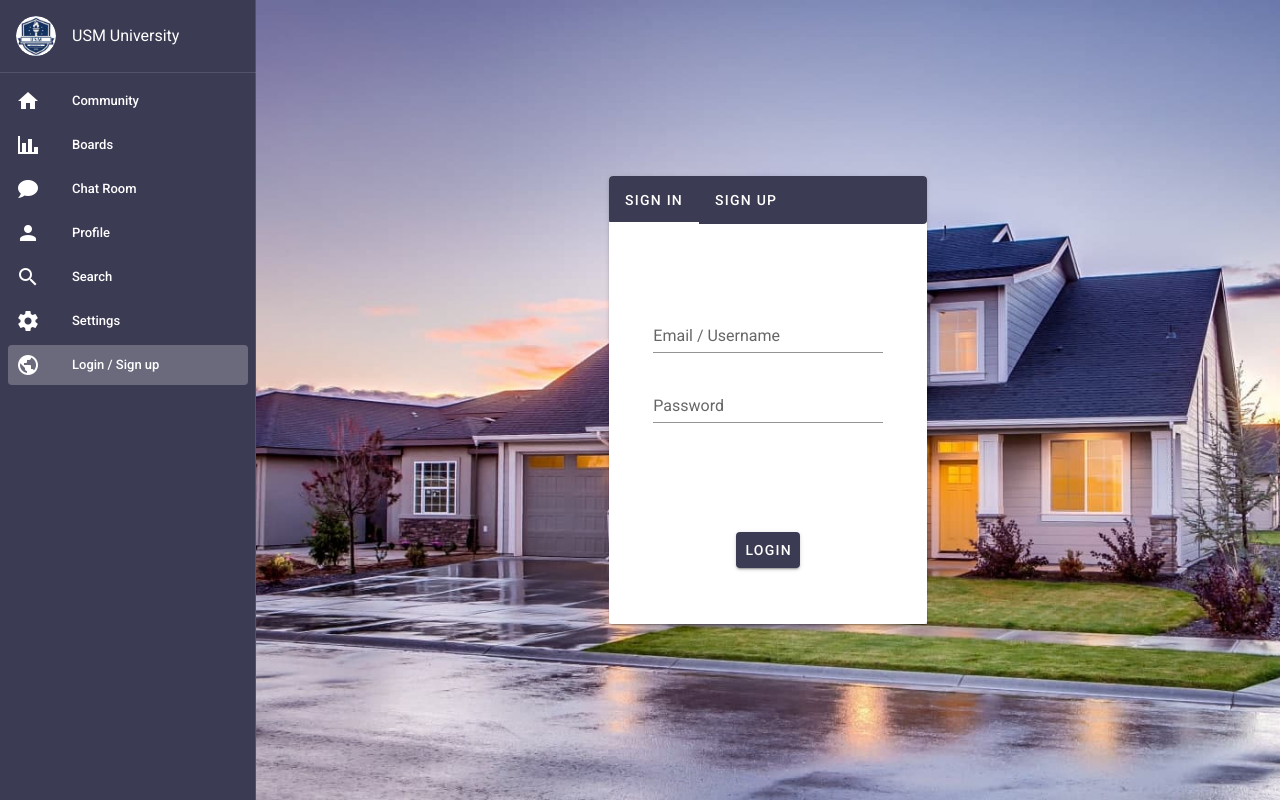
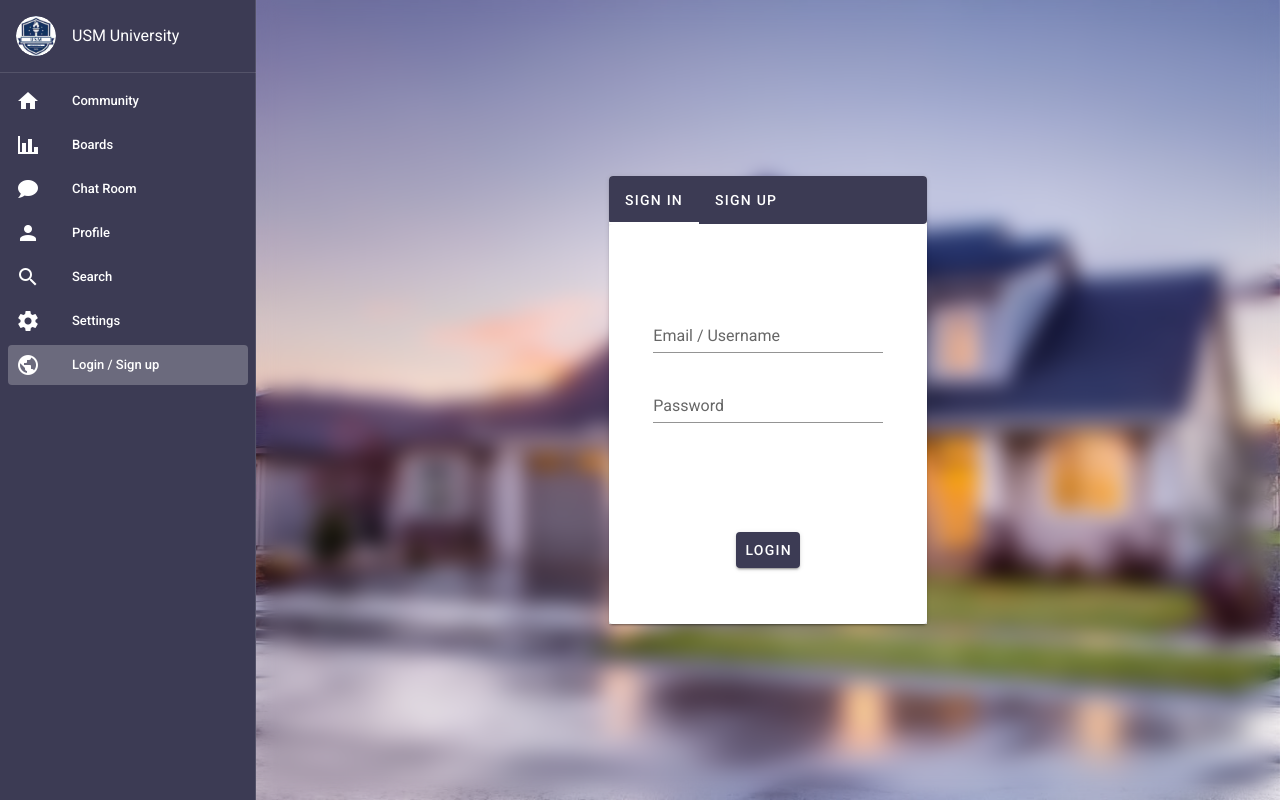
Before and after one commit to RoduanKD/Frontend-05-USM-project, a Vue app: page /login in a window 1280 px wide. Built offline with nearby package versions, Linux system fonts and the light colour scheme; no server answers; what vue-moment would draw is missing.

Commit message:
- add blurred background to Login page - change base url to production server

```diff
--- a/src/plugins/vue-axios.js
+++ b/src/plugins/vue-axios.js
@@ -3,8 +3,8 @@ import axios from 'axios'
 import VueAxios from 'vue-axios'
 
 const instance = axios.create({
-  // baseURL: 'http://syberctf.hadara-group.com:8083',
-  baseURL: 'http://192.168.43.187:8080'
+  baseURL: 'http://syberctf.hadara-group.com:8083',
+  // baseURL: 'http://192.168.43.187:8080'
 })
 
 Vue.use(VueAxios, instance)
--- a/src/views/Login.vue
+++ b/src/views/Login.vue
@@ -12,7 +12,7 @@
               <v-tab class="white--text">SIGN IN</v-tab>
               <v-tab class="white--text">SIGN UP</v-tab>
               <v-tab-item>
-                <v-card class="mx-auto elevation-12 midcard Blured">
+                <v-card class="mx-auto elevation-12 midcard">
                   <v-card-text class="blured">
                     <v-form
                       v-model="valid"
@@ -307,10 +307,6 @@ export default {
 </script>
 
 <style scoped>
-.Blured {
-  backdrop-filter: blur(3px);
-  background: rgba(255, 255, 255, 0.7);
-}
 .colortab {
   color: #43425d !important ;
 }
@@ -321,10 +317,15 @@ export default {
   background-image: url("~@/assets/LoginBackground.jpeg");
   background-size: cover;
   width: 100%;
+  position: relative;
 }
-
-.blured {
+.back::before {
+  content: '';
+  display: block;
+  position: absolute;
+  width: 100%;
+  height: 100%;
+  background: rgba(255, 255, 255, 0);
   backdrop-filter: blur(10px);
-  background: rgba(255, 255, 255, 0.7);
 }
 </style>
```
